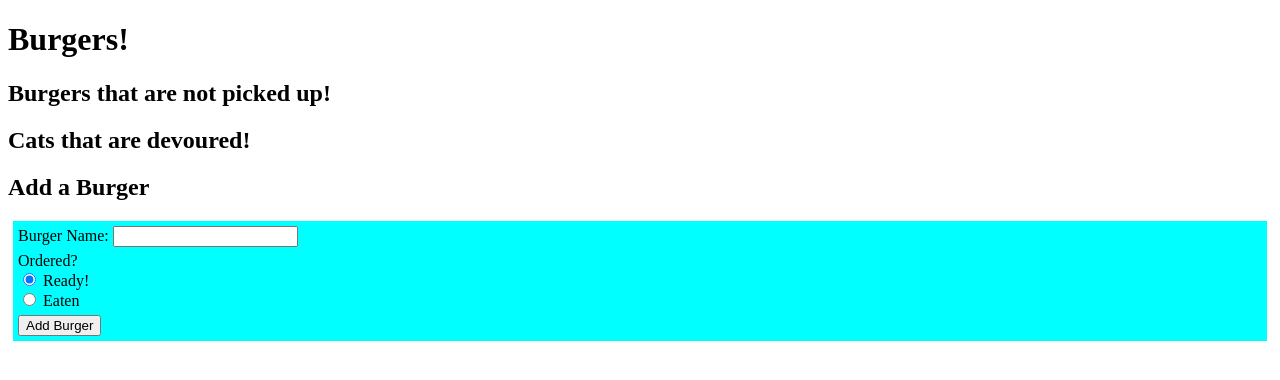
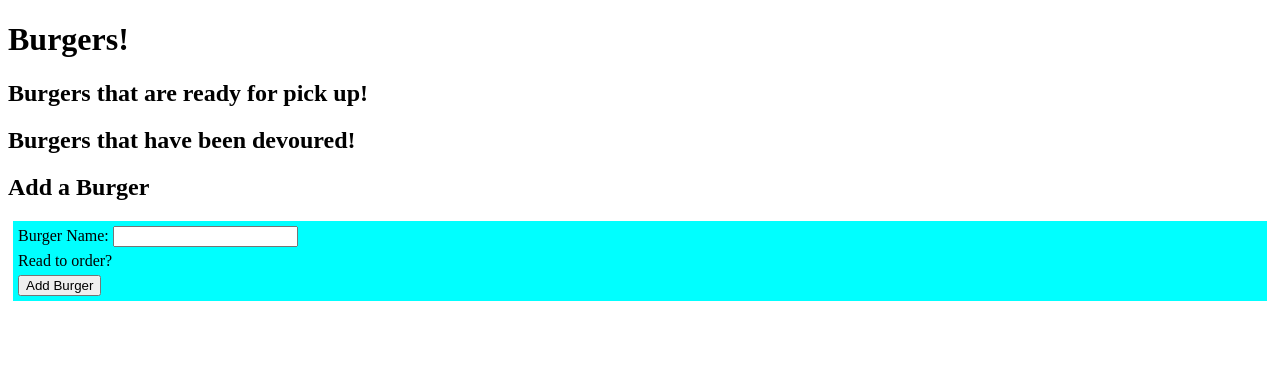
Before and after one commit to teddylockhart/Burger, a Node server app: page / in a window 1280 px wide. Shown: the top 380 px of the page. Run offline with Node 20, Linux system fonts and the light colour scheme; data that the repository does not hold is empty; some libraries are stand-ins or nearby versions.

Commit message:
Code Clean up

```diff
--- a/server.js
+++ b/server.js
@@ -21,7 +21,7 @@ app.engine("handlebars", exphbs({ defaultLayout: "main" }));
 app.set("view engine", "handlebars");
 
 // Import routes and give the server access to them.
-var routes = require("./controllers/catsController.js");
+var routes = require("./controllers/controller.js");
 
 app.use("/", routes);
 
--- a/views/index.handlebars
+++ b/views/index.handlebars
@@ -1,6 +1,6 @@
 <h1>Burgers!</h1>
 
-<h2>Burgers that are not picked up!</h2>
+<h2>Burgers that are ready for pick up!</h2>
 
 <ul>
   {{#each burgers}}
@@ -10,16 +10,15 @@
 
         <form action="/{{this.id}}?_method=PUT" method="POST">
           <input type="hidden" name="devoured" value="true">
-          <button type="submit">SLEEP TIME!</button>
+          <button type="submit">Burgers ready for pick-up!</button>
         </form>
 
-        {{!-- {{> cats/delete-cat}} --}}
       </li>
     {{/unless}}
   {{/each}}
 </ul>
 
-<h2>Cats that are devoured!</h2>
+<h2>Burgers that have been devoured!</h2>
 
 <ul>
   {{#each burgers}}
@@ -29,10 +28,8 @@
 
         <form action="/{{this.id}}?_method=PUT" method="POST">
           <input type="hidden" name="devoured" value="false">
-          <button type="submit">WAKE UP!</button>
         </form>
 
-        {{!-- {{> cats/delete-cat}} --}}
       </li>
     {{/if}}
   {{/each}}
@@ -47,9 +44,7 @@
   </div>
 
   <div class="form-group">
-    <label for="slee">Ordered?</label><br>
-    <input type="radio" name="sleepy" value="1" checked> Ready!<br>
-    <input type="radio" name="sleepy" value="0"> Eaten
+    <label for="slee">Read to order?</label><br>
   </div>
 
   <button type="submit">Add Burger</button>
--- a/views/partials/cats/delete-cat.handlebars
+++ /dev/null
@@ -1,5 +0,0 @@
-<form action="/{{this.id}}?_method=DELETE" method="POST">
-  <!-- option 2, pass in the id of the cat inside the form - you would access this in the route using req.body.id not req.params.id -->
-  <!-- <input type="hidden" name="id" value="{{this.id}}"> -->
-  <button type="submit">DELETE!</button>
-</form>
```
Also changed, not shown: controllers/controller.js (renamed from controllers/catsController.js).
